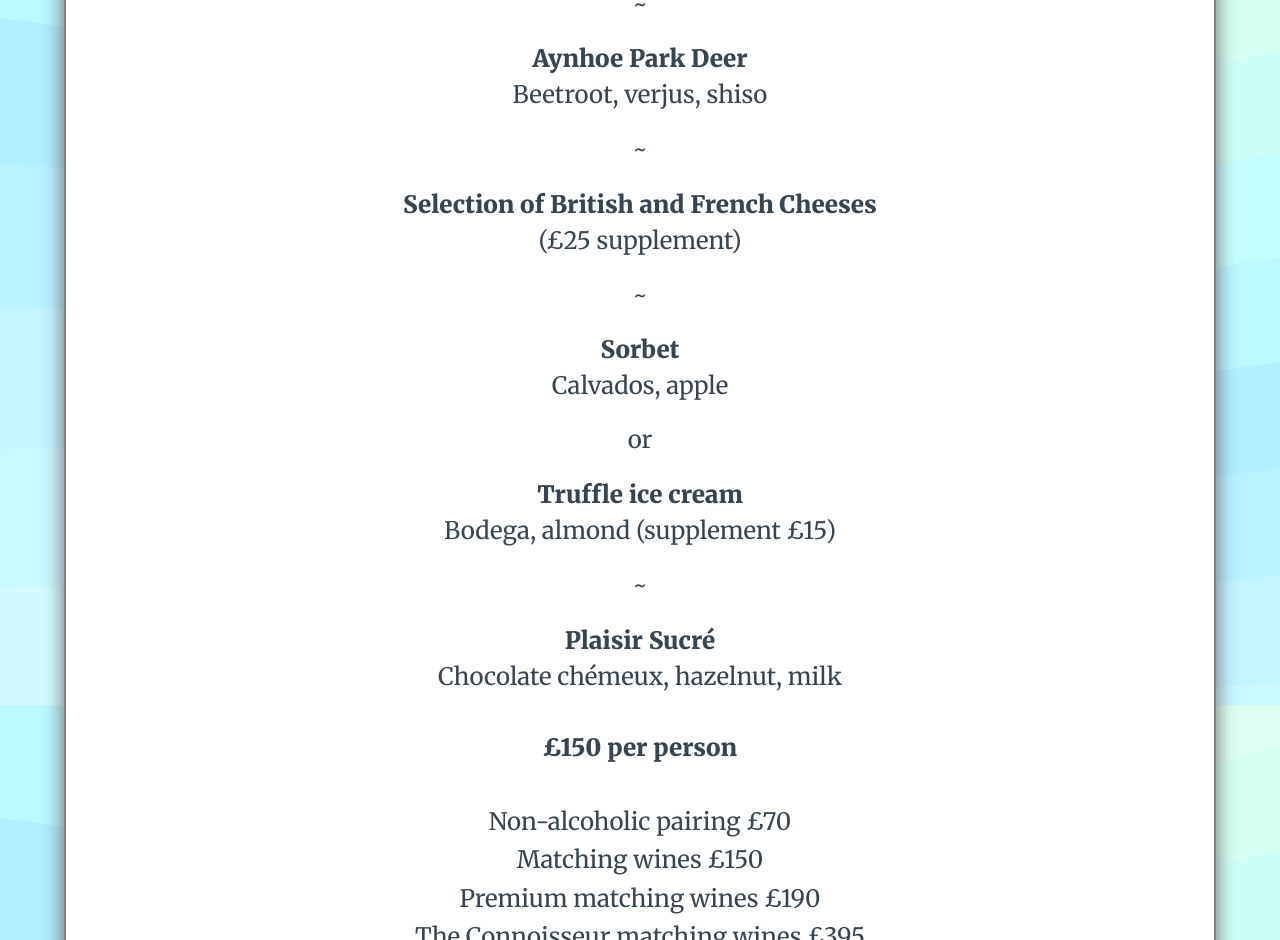
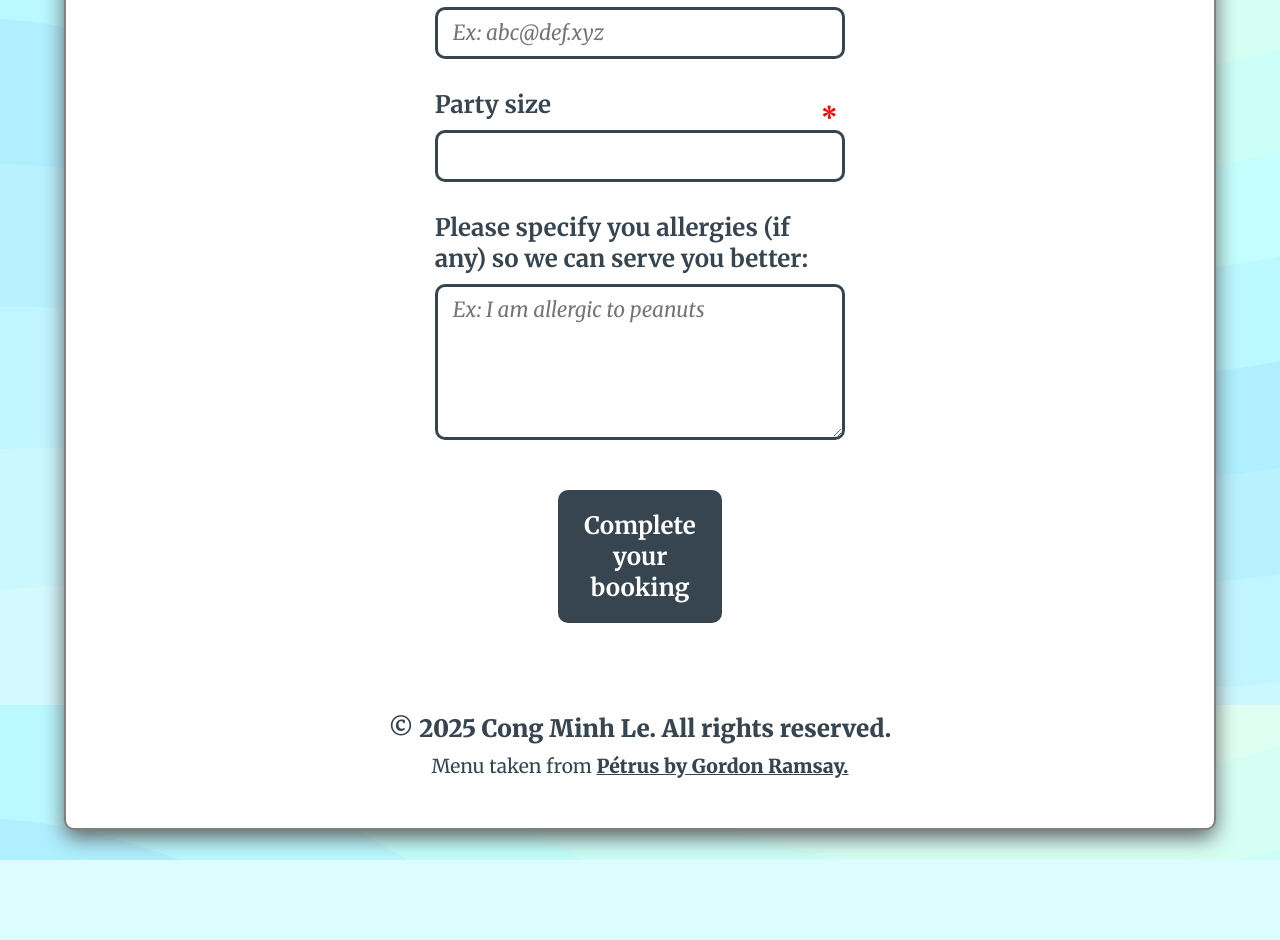
Before and after one commit to brianle169/restaurant-page, a website built with webpack: page src/template.html in a window 1280 px wide. Shown: the part 895-1835 px from the top of the page. After the commit the page ends 1755 px from the top, so only its background shows below. Built offline with nearby package versions, Linux system fonts and the light colour scheme.

Commit message:
Added Reservation page which consists of a form to book a table

```diff
--- a/src/index.js
+++ b/src/index.js
@@ -10,10 +10,10 @@ const mainModule = (() => {
   let currentTarget;
 
   let windowLoadHandler = () => {
-    content.insertAdjacentElement("afterend", MenuPage());
-    navBtns[1].classList.add("selected");
-    currentPage = navBtns[1].value;
-    currentTarget = navBtns[1];
+    content.insertAdjacentElement("afterend", ReservationPage());
+    navBtns[2].classList.add("selected");
+    currentPage = navBtns[2].value;
+    currentTarget = navBtns[2];
   };
 
   let navClickHandler = (event) => {
--- a/src/page_modules/reservation-page.js
+++ b/src/page_modules/reservation-page.js
@@ -1,48 +1,82 @@
-import ab1 from "../../assets/ab1.jpg";
-import ab2 from "../../assets/ab2.jpg";
-
 export function ReservationPage() {
   // Create the div container for about page
   const aboutPage = document.createElement("div");
-  aboutPage.classList.add("about");
+  aboutPage.classList.add("reservation");
   aboutPage.id = "content";
-
-  // Start creating other elements
-  // 1. Title h1
-  const title = document.createElement("h1");
-  title.textContent = "Reservation";
-
-  //   // 2. Description p
-  //   const desPara1 = document.createElement("p");
-  //   const desPara2 = document.createElement("p");
-  //   desPara1.classList.add("about-text");
-  //   desPara2.classList.add("about-text");
-  //   desPara1.textContent =
-  //     "Pétrus is a restaurant in London, England. It was opened in 2010 by chef Gordon Ramsay. Pétrus was awarded a Michelin star in 2011. The restaurant was named after the French wine Pétrus. Pétrus is located in Belgravia, London. The restaurant has a capacity of 60 seats. Pétrus is known for its French cuisine.";
-  //   desPara2.textContent =
-  //     "Pétrus offers a tasting menu and an à la carte menu. The tasting menu consists of 6 courses. The tasting menu costs £120. The à la carte menu consists of 3 courses. The à la carte menu costs £60. Pétrus offers a wine pairing with the tasting menu. The wine pairing costs £60.";
-
-  //   // 3. Image Gallery
-  //   const gallery = document.createElement("div");
-  //   gallery.classList.add("gallery");
-
-  //   // 4. Images
-  //   const img1 = document.createElement("img");
-  //   const img2 = document.createElement("img");
-  //   img1.src = ab1;
-  //   img1.alt = "ab1";
-  //   img2.src = ab2;
-  //   img2.alt = "ab2";
-
-  //   // Append elements to gallery
-  //   gallery.appendChild(img1);
-  //   gallery.appendChild(img2);
-
-  // Append elements to aboutPage
-  aboutPage.appendChild(title);
-  //   aboutPage.appendChild(desPara1);
-  //   aboutPage.appendChild(desPara2);
-  //   aboutPage.appendChild(gallery);
+  aboutPage.innerHTML = `<h1>Reservation Information</h1>
+      <form action="" method="get" id="reservation-form">
+        <div class="form-entry">
+          <label for="first-name">First name</label
+          ><input
+            type="text"
+            id="first-name"
+            name="first-name"
+            placeholder="Ex: Minh"
+            required
+          />
+          <span></span>
+        </div>
+        <div class="form-entry">
+          <label for="last-name">Last name</label
+          ><input
+            type="text"
+            id="last-name"
+            name="last-name"
+            placeholder="Ex: Le"
+            required
+          />
+          <span></span>
+        </div>
+        <div class="form-entry">
+          <label for="phone-number">Phone number</label
+          ><input
+            type="tel"
+            id="phone-number"
+            name="phone-number"
+            pattern="[0-9]{10}"
+            placeholder="Ex: 438-999-9999"
+            required
+          />
+          <span></span>
+        </div>
+        <div class="form-entry">
+          <label for="email">Email</label
+          ><input
+            type="email"
+            id="email"
+            name="email"
+            placeholder="Ex: abc@def.xyz"
+            required
+          />
+          <span></span>
+        </div>
+        <div class="form-entry">
+          <label for="party-size">Party size</label
+          ><input
+            type="number"
+            id="party-size"
+            name="party-size"
+            min="1"
+            max="10"
+            required
+          />
+          <span></span>
+        </div>
+        <div class="form-entry">
+          <label for="allergy">Please specify you allergies (if any) so we can serve you better:</label
+          >
+            <textarea
+                id="allergy"
+                name="allergy"
+                rows="5"
+                cols="50"
+                placeholder="Ex: I am allergic to peanuts"></textarea>
+          <span></span>
+        </div>
+         <div class="form-entry submission">
+          <button type="submit">Complete your booking</button>
+        </div>
+      </form>`;
 
   return aboutPage;
 }
--- a/src/style.css
+++ b/src/style.css
@@ -85,6 +85,7 @@ nav#btns-cont {
 .nav-btn.selected {
   background-color: rgb(136, 192, 226);
   color: white;
+  text-decoration: underline;
 }
 
 .about {
@@ -98,6 +99,7 @@ footer {
   padding: 20px;
   width: 100%;
   text-align: center;
+  font-size: clamp(1.2rem, 2.5vw, 1.5rem);
 }
 
 footer .credit {
@@ -106,7 +108,8 @@ footer .credit {
   font-weight: 400;
 }
 
-#content.about {
+#content.about,
+#content.reservation {
   display: flex;
   flex-direction: column;
   align-items: center;
@@ -114,7 +117,8 @@ footer .credit {
   gap: 20px;
 }
 
-#content.about h1 {
+#content.about h1,
+#content.reservation h1 {
   padding: 20px;
   font-size: clamp(2rem, 3vw, 3rem);
 }
@@ -181,6 +185,86 @@ footer .credit {
   margin-bottom: 30px;
 }
 
+#content.reservation {
+  display: flex;
+  justify-content: center;
+  margin: 20px 50px;
+}
+
+#reservation-form {
+  display: flex;
+  flex-direction: column;
+  align-items: center;
+  width: 60%;
+  padding: 20px;
+}
+
+#reservation-form .form-entry {
+  display: flex;
+  flex-direction: column;
+  gap: 10px;
+  margin: 10px;
+  width: 75%;
+}
+
+#reservation-form .form-entry label {
+  font-size: clamp(1.2rem, 2.5vw, 1.5rem);
+  font-weight: 600;
+}
+
+#reservation-form .form-entry input,
+#reservation-form .form-entry textarea {
+  font-size: 1.3rem;
+  padding: 10px 15px;
+  font-weight: 500;
+  border-radius: 10px;
+  /* border: none; */
+  outline: none;
+  border: 3px solid #36454f;
+  width: 100%;
+}
+
+#reservation-form .form-entry input::placeholder,
+#reservation-form .form-entry textarea::placeholder {
+  font-style: italic;
+}
+
+.form-entry input:user-invalid {
+  box-shadow: 4px 4px 5px 0px rgb(241 6 6);
+}
+
+input + span,
+select + span {
+  position: relative;
+}
+
+input:required + span::after,
+select:required + span::after {
+  content: "*";
+  color: red;
+  position: absolute;
+  top: -90px;
+  right: 8px;
+}
+
+button[type="submit"] {
+  font-size: 1.5rem;
+  padding: 20px 20px;
+  border-radius: 10px;
+  border: none;
+  background-color: #36454f;
+  color: white;
+  font-weight: 600;
+  margin-top: 20px;
+  width: 40%;
+  align-self: center;
+}
+
+button[type="submit"]:hover {
+  cursor: pointer;
+  background-color: #455864;
+}
+
 @media only screen and (min-width: 2100px) {
   body {
     width: 85%;
```
